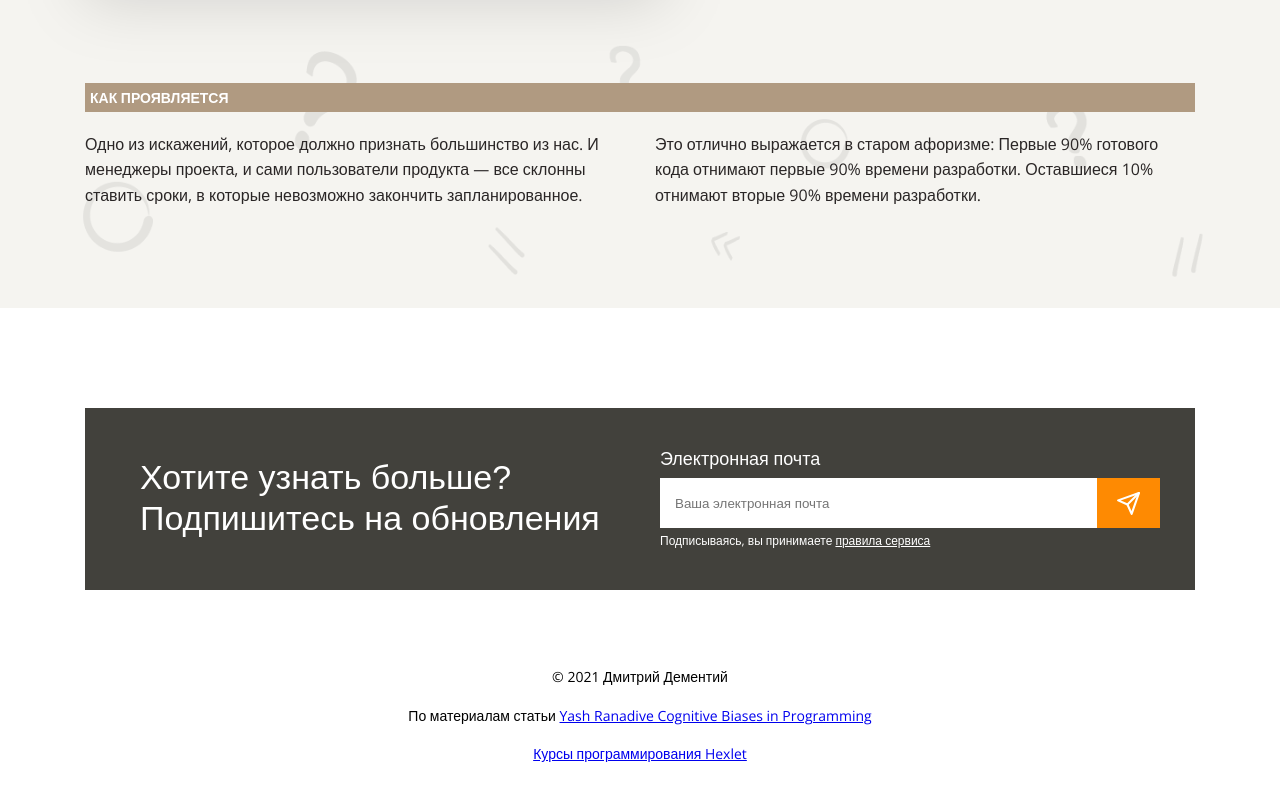
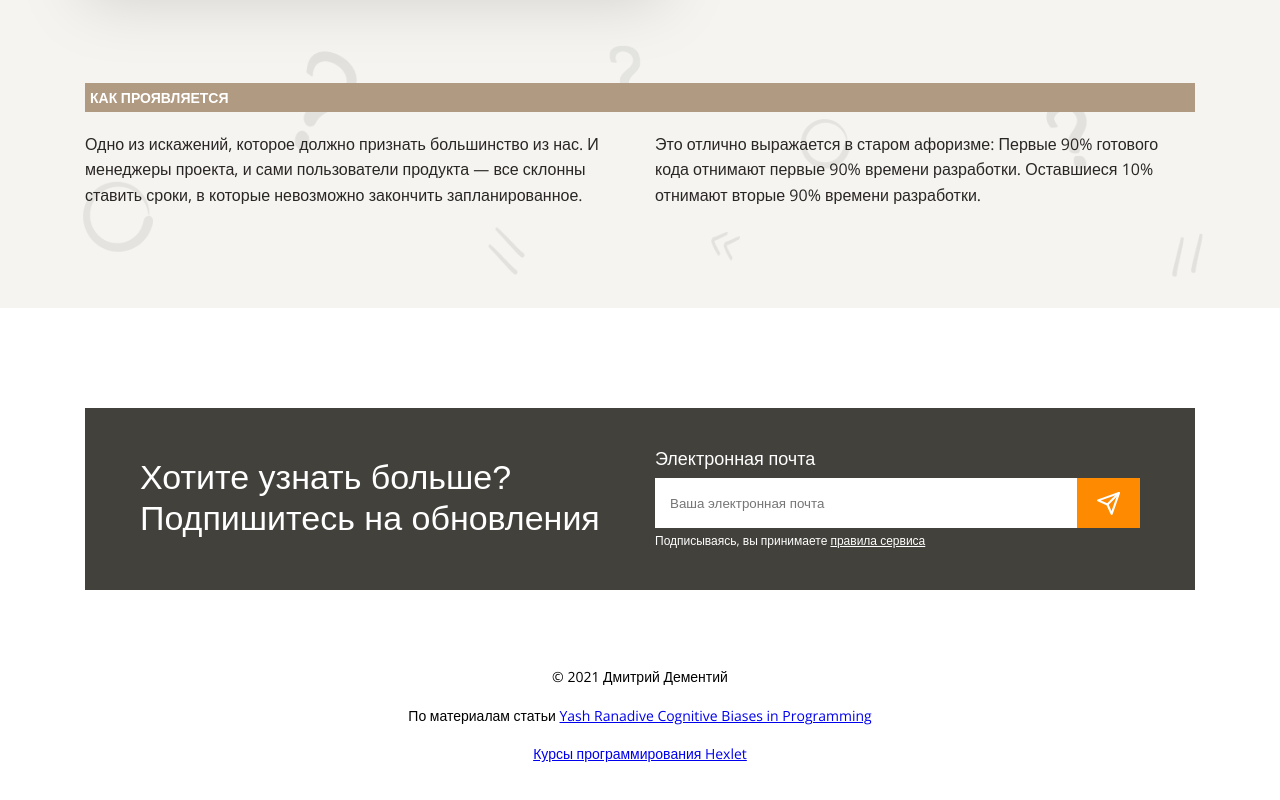
Before and after one commit to MityaDementiy/layout-designer-project-lvl1, a website: page src/index.html in a window 1280 px wide. Shown: the part 6906-7706 px from the top of the page. Drawn offline with nearby package versions, Linux system fonts and the light colour scheme; a web font is replaced by a local one.

Commit message:
Fix footer

```diff
--- a/src/index.html
+++ b/src/index.html
@@ -301,9 +301,9 @@
   <footer class="relative">
     <div class="container">
       <div class="feedback-block">
-        <h3 class="color-white align-self-center wdth-100">Хотите узнать больше?<br> Подпишитесь на обновления</h3>
+        <h3 class="color-white align-self-center wdth-100 mr-30">Хотите узнать больше?<br> Подпишитесь на обновления</h3>
         <div class="wdth-100">
-          <form class="subscription-form ml-20">
+          <form class="subscription-form">
             <div class="input-container">
               <label for="subscription-form" class="subscription-form-label">Электронная почта</label>
               <input id="subscription-form" class="subscription-form-input" type="email"
@@ -311,7 +311,7 @@
             </div>
             <button type="submit" class="subscription-form-button"></button>
           </form>
-          <span class="subscription-form-disclaimer ml-20">Подписываясь, вы принимаете <a href="#">правила
+          <span class="subscription-form-disclaimer">Подписываясь, вы принимаете <a href="#">правила
               сервиса</a></span>
         </div>
       </div>
--- a/src/styles/style.css
+++ b/src/styles/style.css
@@ -161,10 +161,6 @@ a {
 
 .wdth-100 {
   width: 100%;
-}
-
-.ml-20 {
-  margin-left: 20px;
 }
 
 .container {
```
